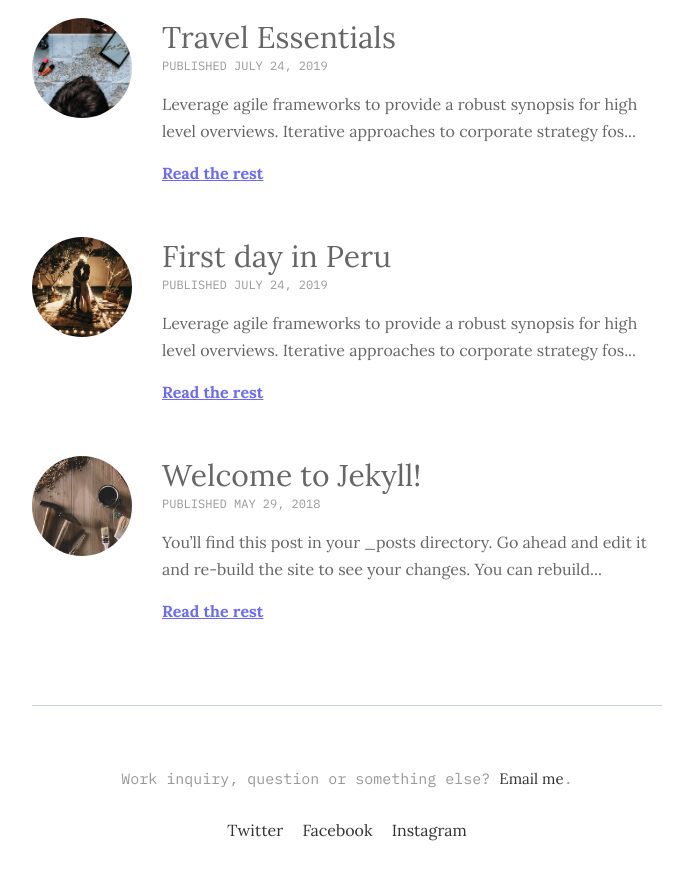
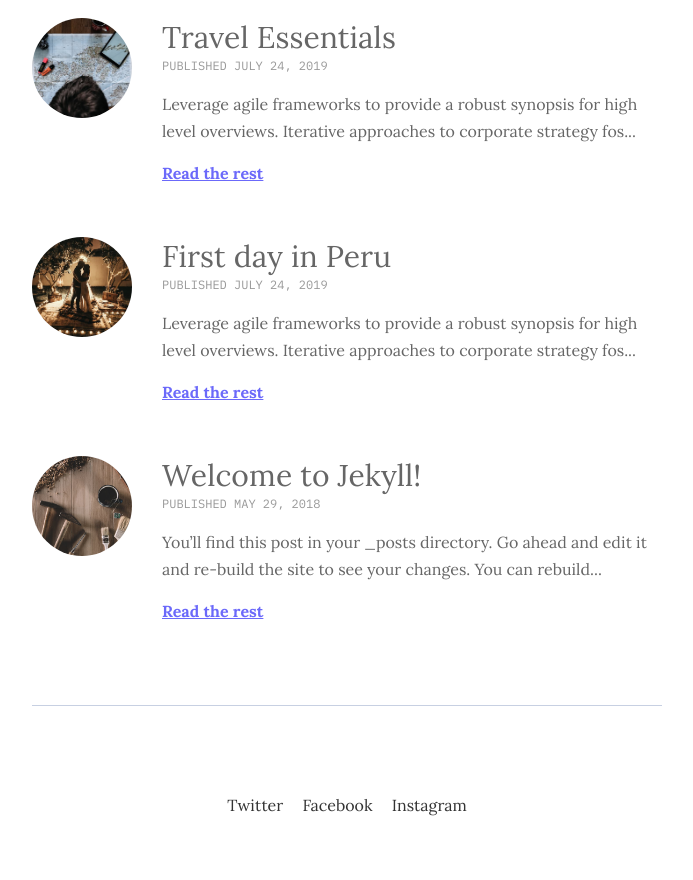
Before and after one commit to artemsheludko/derrick, a Jekyll site: the page built from index.html, in a window 1280 px wide and 900 px high, scrolled down 1095 px. Shown: the top 880 px of the window, without its empty margins (293-986 px from the left). Built offline with Jekyll 4.4.1, drawn with Linux system fonts in a browser that asks for light colours.

Commit message:
Remove contact title

```diff
--- a/_includes/footer.html
+++ b/_includes/footer.html
@@ -3,7 +3,7 @@
   <footer class="footer">
     <div class="footer__inner">
       <div class="contact">
-        <div class="contact__title">Work inquiry, question or something else? <a href="mailto:{{site.author.email}}">Email me</a>.</div>
+        <div class="contact__title"></div>
         <ul class="contact__list list-reset">
           {% for contact in site.contact %}
           <li class="contact__item">
```
